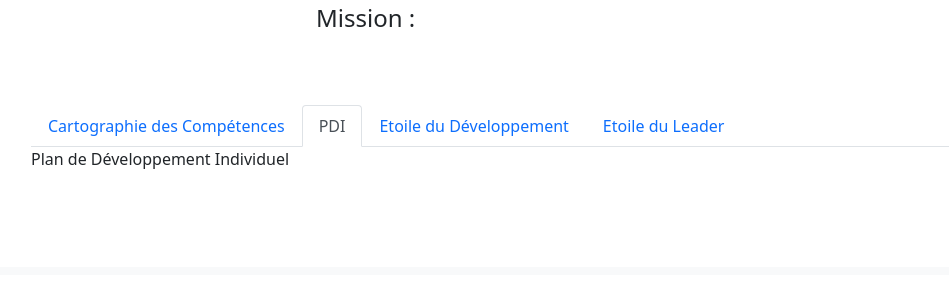
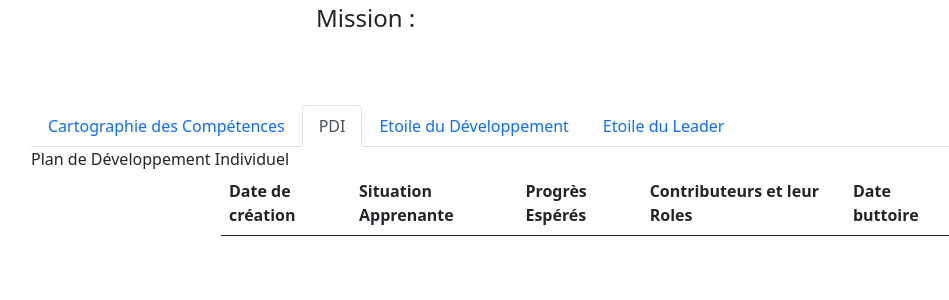
Before and after one commit to Johnderirol/Epidex, a Symfony app: template templates/user/index.html.twig in a window 1280 px wide, after a click on "PDI". Shown: the part 191-491 px from the top of the page, without its empty margins (51-1000 px from the left). Run offline with Twig, Linux system fonts and the light colour scheme; the template is opened without the code that fills it, so the values that code supplies are empty; some libraries are stand-ins or nearby versions.

Commit message:
presentation PDI

```diff
--- a/templates/user/index.html.twig
+++ b/templates/user/index.html.twig
@@ -132,38 +132,34 @@
                 <div class="panel panel-default">
                     <div class="panel-heading">Plan de Développement Individuel</div>
                     <div class="panel-body">
-                        {% for pdi in user.pdis %}
                         <div class="row">
                             <div class="col-md-2">
                             </div>
                             <div class="col-md-8">
                                 <table class="table table-striped table-hover">
-                                <tbody>
+                                    <thead>
                                         <tr class="success">
                                             <th>Date de création</th>
+                                            <th>Situation Apprenante</th>
+                                            <th>Progrès Espérés</th>
+                                            <th>Contributeurs et leur Roles</th>
+                                            <th>Date buttoire</th>
+                                        </tr>
+                                    </thead>
+                                <tbody>
+                                {% for pdi in user.pdis %}
+                                <tr>
                                     <td>{{ pdi.createdAt ? pdi.createdAt|date('Y-m-d H:i:s') : '' }}</td>
-                                    </tr>
-                                    <tr>
-                                        <th>SituationApprenante</th>
                                     <td>{{ pdi.situationApprenante }}</td>
-                                    </tr>
-                                    <tr>
-                                        <th>Progres</th>
                                     <td>{{ pdi.progres }}</td>
-                                    </tr>
-                                    <tr>
-                                        <th>ContributeursRoles</th>
                                     <td>{{ pdi.contributeursRoles }}</td>
-                                    </tr>
-                                    <tr>
-                                        <th>EndDate</th>
                                     <td>{{ pdi.endDate ? pdi.endDate|date('Y-m-d') : '' }}</td>
                                 </tr>
+                                {% endfor %}
                                 </tbody>
                                 </table>
                             </div>
                         </div>
-                        {% endfor %}
                     </div>
                 </div>
             </div>
```
Lines whose indentation alone changed are shown as unchanged.
